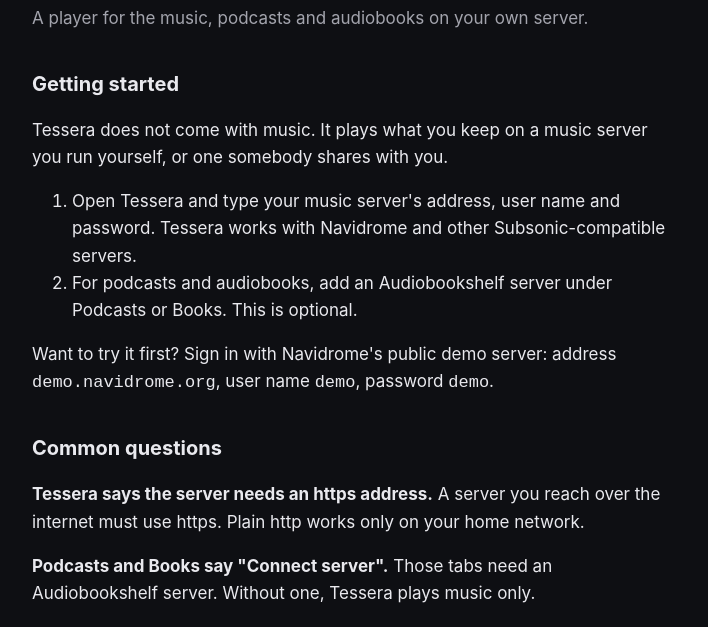
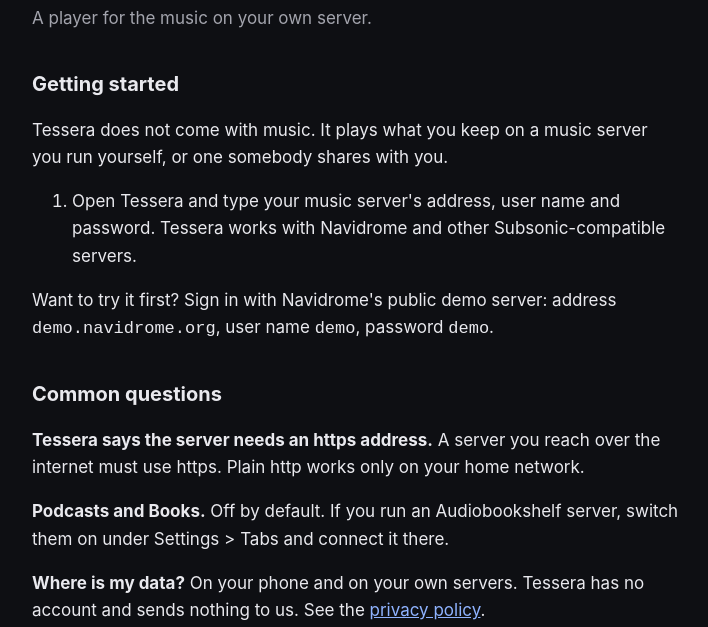
Before and after one commit to brobert96/tessera, a plain HTML site: page index.html in a window 1280 px wide. Shown: the part 166-793 px from the top of the page, without its empty margins (284-992 px from the left). Drawn offline with Linux system fonts and the light colour scheme.

Commit message:
Update Tessera pages from musicstack

```diff
--- a/index.html
+++ b/index.html
@@ -10,7 +10,7 @@
 <main>
 <nav><a href="./">Support</a><a href="privacy.html">Privacy</a></nav>
 <h1>Tessera</h1>
-<p class="lead">A player for the music, podcasts and audiobooks on your own server.</p>
+<p class="lead">A player for the music on your own server.</p>
 
 <h2>Getting started</h2>
 <p>Tessera does not come with music. It plays what you keep on a music server you run yourself, or one somebody
@@ -18,7 +18,6 @@ shares with you.</p>
 <ol>
   <li>Open Tessera and type your music server's address, user name and password. Tessera works with Navidrome and
   other Subsonic-compatible servers.</li>
-  <li>For podcasts and audiobooks, add an Audiobookshelf server under Podcasts or Books. This is optional.</li>
 </ol>
 <p>Want to try it first? Sign in with Navidrome's public demo server: address <code>demo.navidrome.org</code>,
 user name <code>demo</code>, password <code>demo</code>.</p>
@@ -26,8 +25,8 @@ user name <code>demo</code>, password <code>demo</code>.</p>
 <h2>Common questions</h2>
 <p><strong>Tessera says the server needs an https address.</strong> A server you reach over the internet must use
 https. Plain http works only on your home network.</p>
-<p><strong>Podcasts and Books say "Connect server".</strong> Those tabs need an Audiobookshelf server. Without one,
-Tessera plays music only.</p>
+<p><strong>Podcasts and Books.</strong> Off by default. If you run an Audiobookshelf server, switch them on under
+Settings &gt; Tabs and connect it there.</p>
 <p><strong>Where is my data?</strong> On your phone and on your own servers. Tessera has no account and sends nothing
 to us. See the <a href="privacy.html">privacy policy</a>.</p>
 
```
